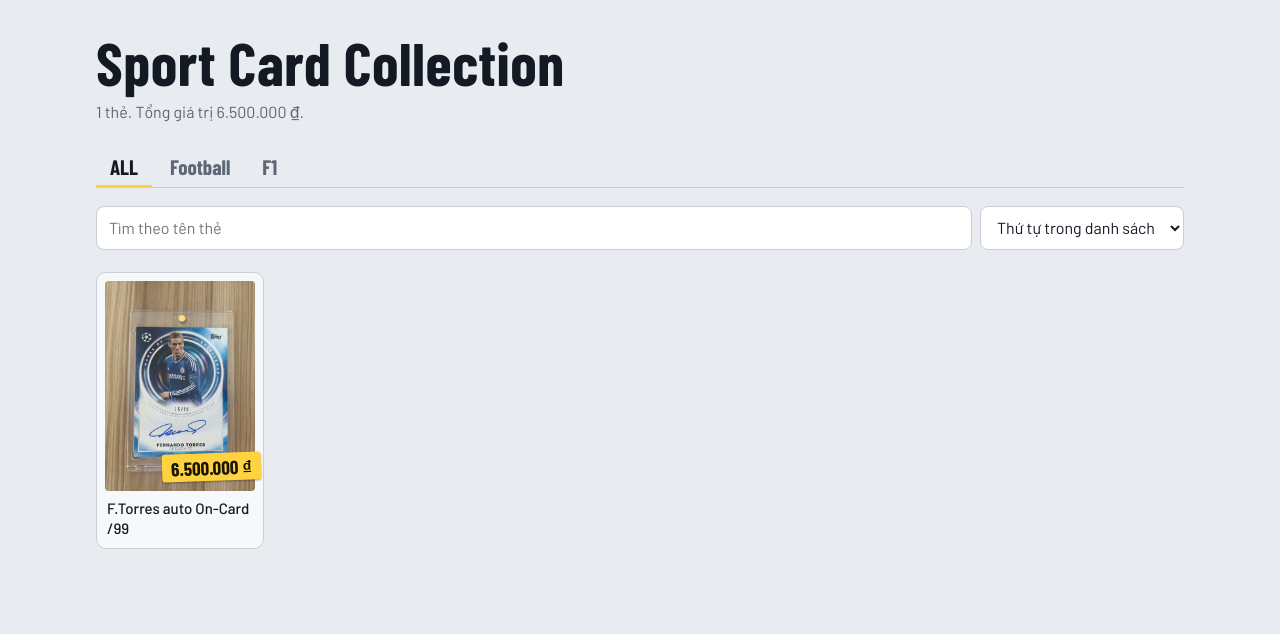
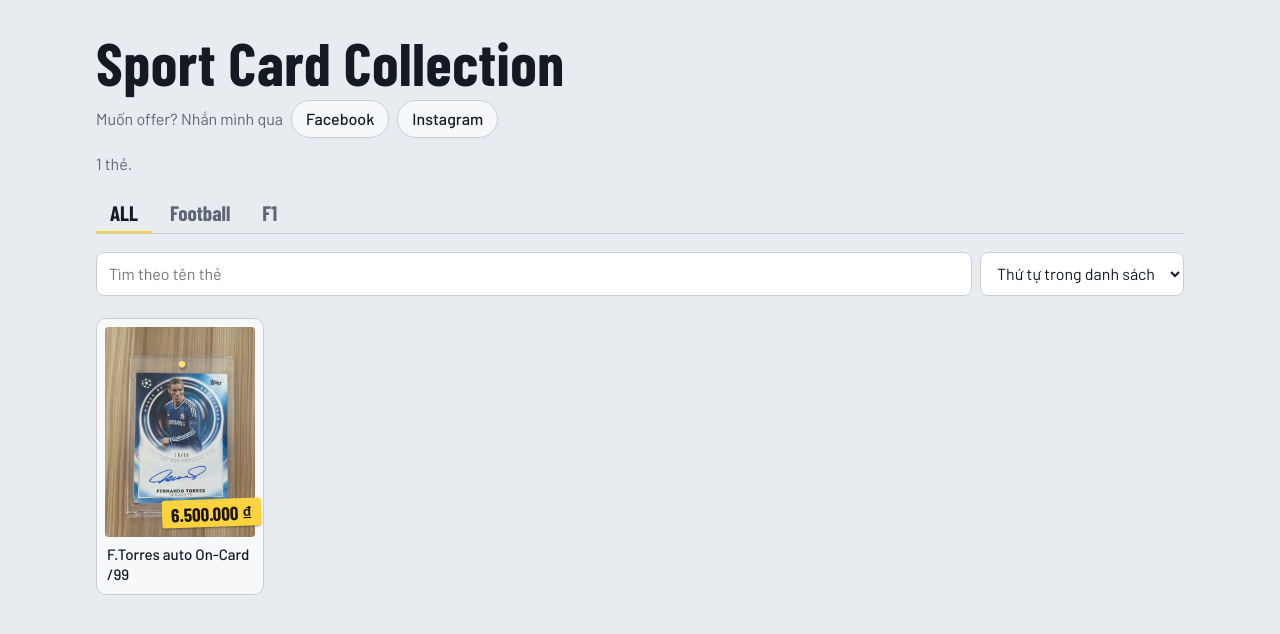
Before and after one commit to Hvuh12/Sport_cards, a plain HTML site: page index.html in a window 1280 px wide. Drawn offline with nearby package versions, Linux system fonts and the light colour scheme.

Commit message:
Update index.html

```diff
--- a/index.html
+++ b/index.html
@@ -16,7 +16,10 @@
 body{margin:0;background:var(--bg);color:var(--text);font:16px/1.5 var(--body)}
 main{max-width:1120px;margin:0 auto;padding:32px 16px 56px}
 h1{font:700 clamp(36px,7vw,60px)/1 var(--disp);margin:0 0 8px;letter-spacing:.01em}
-#stat{color:var(--muted);margin:0 0 22px;max-width:60ch}
+#stat{color:var(--muted);margin:0 0 16px;max-width:60ch}
+.contact{display:flex;flex-wrap:wrap;align-items:center;gap:8px;margin:0 0 14px;color:var(--muted)}
+.contact a{color:var(--text);text-decoration:none;font-weight:500;background:var(--pocket);border:1px solid var(--edge);border-radius:999px;padding:6px 14px}
+.contact a:hover{border-color:var(--text)}
 .bar{display:flex;flex-wrap:wrap;gap:8px;margin-bottom:22px}
 input,select{font:inherit;color:var(--text);background:var(--field);border:1px solid var(--edge);border-radius:8px;padding:9px 12px}
 .bar input{flex:1 1 200px}
@@ -40,6 +43,10 @@ dialog p{color:#fff;text-align:center;margin:10px 0 0;font:600 22px/1.2 var(--di
 <body>
 <main>
   <h1>Sport Card Collection</h1>
+  <p class="contact">Muốn offer? Nhắn mình qua
+    <a href="https://www.facebook.com/chosancut0610/" target="_blank" rel="noopener">Facebook</a>
+    <a href="https://www.instagram.com/ha_vuu0610/" target="_blank" rel="noopener">Instagram</a>
+  </p>
   <p id="stat">Đang tải danh sách thẻ…</p>
   <div class="tabs" id="tabs" role="tablist"></div>
   <div class="bar">
@@ -77,9 +84,8 @@ function render(){
   const list=base.filter(c=>(c.name||'').toLowerCase().includes(q));
   const by={orig:(a,b)=>a.i-b.i,asc:(a,b)=>a.price-b.price,desc:(a,b)=>b.price-a.price,name:(a,b)=>(a.name||'').localeCompare(b.name||'','vi')};
   list.sort(by[s]);
-  const tot={};base.forEach(c=>{const k=c.cur||'VND';tot[k]=(tot[k]||0)+(+c.price||0)});
   const lab=tab==='all'?'':' '+labels[tab];
-  $('#stat').textContent=base.length?base.length+' thẻ'+lab+'. Tổng giá trị '+Object.entries(tot).map(([k,v])=>fmt(v,k)).join(' + ')+'.':'Chưa có thẻ'+lab+' nào.';
+  $('#stat').textContent=base.length?base.length+' thẻ'+lab+'.':'Chưa có thẻ'+lab+' nào.';
   const g=$('#grid');g.textContent='';
   if(!list.length){const e=document.createElement('div');e.className='empty';e.textContent=base.length?'Không có thẻ nào khớp với từ khoá.':(tab==='all'?'Thêm thẻ vào file cards.json để chúng hiện ở đây.':'Thêm “sport”: “'+labels[tab]+'” vào các thẻ thuộc mục này trong cards.json.');g.append(e);return}
   for(const c of list){
```
